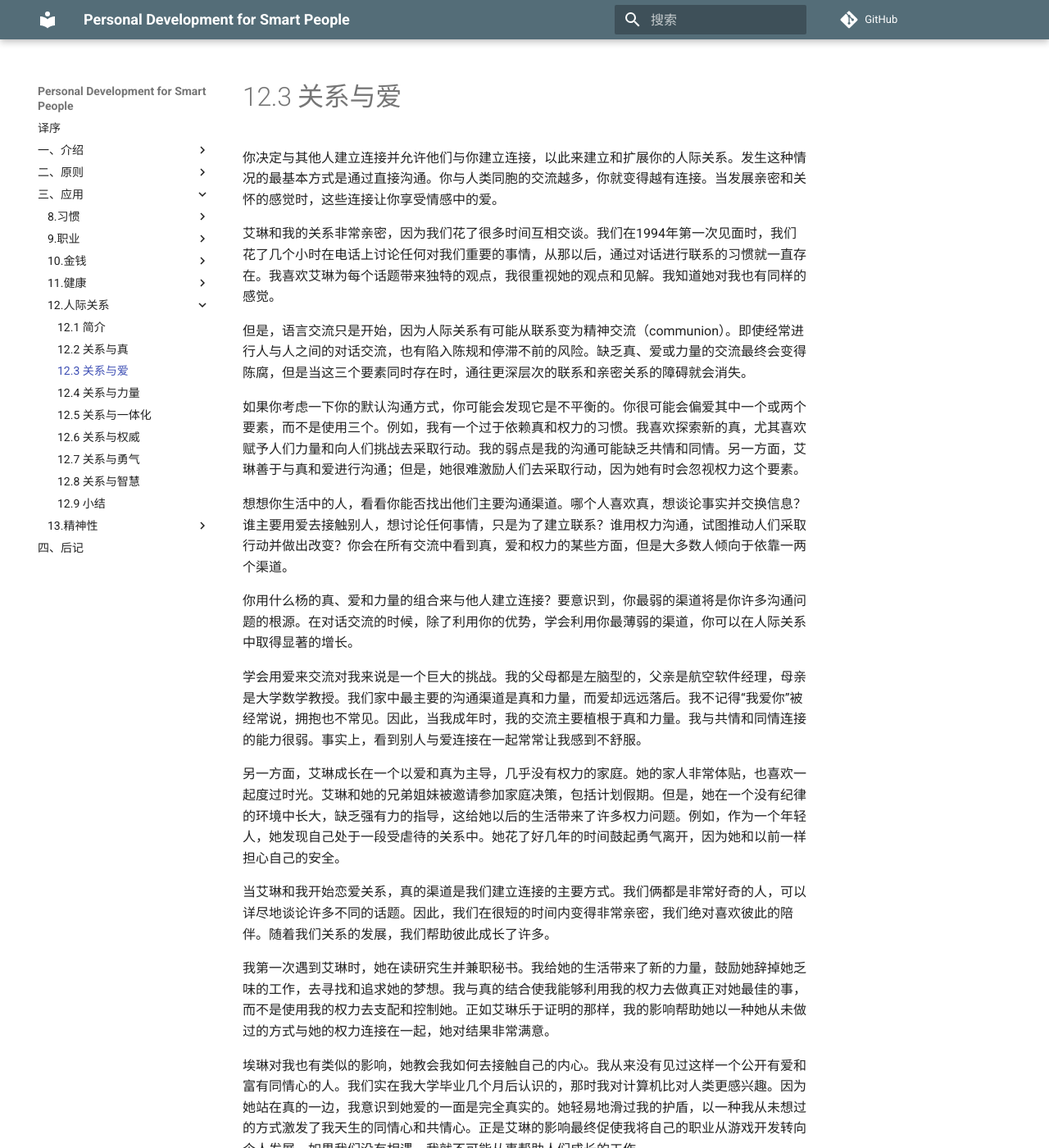
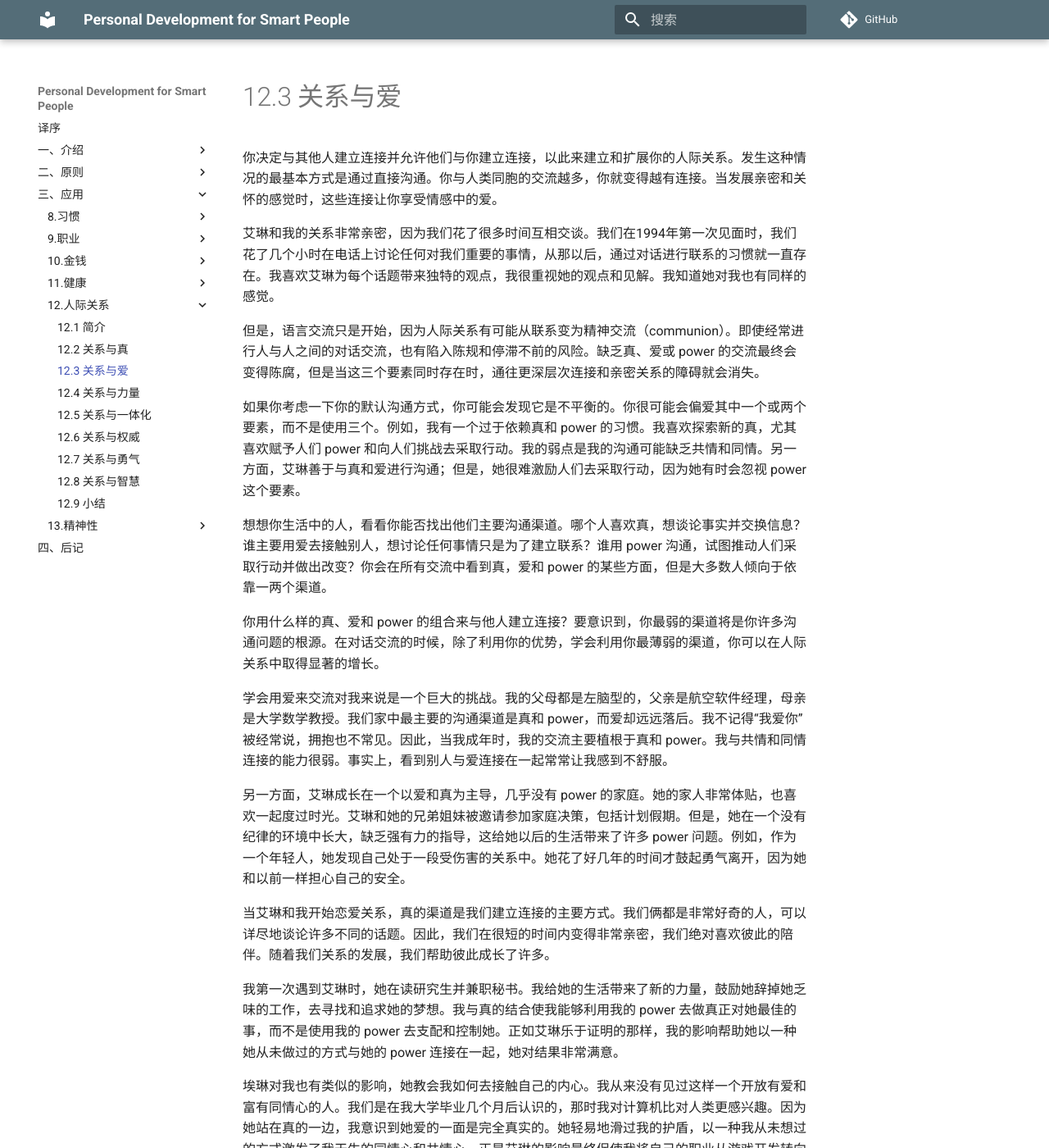
Before and after one commit to wtsnwei/pdsp, an MkDocs documentation site: the page built from docs/3.Application/12.relationships/02.relationships-and-love.md, in a window 1280 px wide and 1400 px high. Shown: the whole window at 82% size. Built offline with MkDocs 1.6.1 and Material for MkDocs 9.7.7, drawn with Linux system fonts in a browser that asks for light colours; comment, search, counter and statistics services are not loaded; some of the changed text lies outside the part shown.

Commit message:
修正语句

```diff
--- a/docs/3.Application/12.relationships/02.relationships-and-love.md
+++ b/docs/3.Application/12.relationships/02.relationships-and-love.md
@@ -7,28 +7,28 @@ date:       2021-03-17
 
 艾琳和我的关系非常亲密，因为我们花了很多时间互相交谈。我们在1994年第一次见面时，我们花了几个小时在电话上讨论任何对我们重要的事情，从那以后，通过对话进行联系的习惯就一直存在。我喜欢艾琳为每个话题带来独特的观点，我很重视她的观点和见解。我知道她对我也有同样的感觉。
 
-但是，语言交流只是开始，因为人际关系有可能从联系变为精神交流（communion）。即使经常进行人与人之间的对话交流，也有陷入陈规和停滞不前的风险。缺乏真、爱或力量的交流最终会变得陈腐，但是当这三个要素同时存在时，通往更深层次的联系和亲密关系的障碍就会消失。
+但是，语言交流只是开始，因为人际关系有可能从联系变为精神交流（communion）。即使经常进行人与人之间的对话交流，也有陷入陈规和停滞不前的风险。缺乏真、爱或 power 的交流最终会变得陈腐，但是当这三个要素同时存在时，通往更深层次连接和亲密关系的障碍就会消失。
 
-如果你考虑一下你的默认沟通方式，你可能会发现它是不平衡的。你很可能会偏爱其中一个或两个要素，而不是使用三个。例如，我有一个过于依赖真和权力的习惯。我喜欢探索新的真，尤其喜欢赋予人们力量和向人们挑战去采取行动。我的弱点是我的沟通可能缺乏共情和同情。另一方面，艾琳善于与真和爱进行沟通；但是，她很难激励人们去采取行动，因为她有时会忽视权力这个要素。
+如果你考虑一下你的默认沟通方式，你可能会发现它是不平衡的。你很可能会偏爱其中一个或两个要素，而不是使用三个。例如，我有一个过于依赖真和 power 的习惯。我喜欢探索新的真，尤其喜欢赋予人们 power 和向人们挑战去采取行动。我的弱点是我的沟通可能缺乏共情和同情。另一方面，艾琳善于与真和爱进行沟通；但是，她很难激励人们去采取行动，因为她有时会忽视 power 这个要素。
 
-想想你生活中的人，看看你能否找出他们主要沟通渠道。哪个人喜欢真，想谈论事实并交换信息？谁主要用爱去接触别人，想讨论任何事情，只是为了建立联系？谁用权力沟通，试图推动人们采取行动并做出改变？你会在所有交流中看到真，爱和权力的某些方面，但是大多数人倾向于依靠一两个渠道。
+想想你生活中的人，看看你能否找出他们主要沟通渠道。哪个人喜欢真，想谈论事实并交换信息？谁主要用爱去接触别人，想讨论任何事情只是为了建立联系？谁用 power 沟通，试图推动人们采取行动并做出改变？你会在所有交流中看到真，爱和 power 的某些方面，但是大多数人倾向于依靠一两个渠道。
 
-你用什么杨的真、爱和力量的组合来与他人建立连接？要意识到，你最弱的渠道将是你许多沟通问题的根源。在对话交流的时候，除了利用你的优势，学会利用你最薄弱的渠道，你可以在人际关系中取得显著的增长。
+你用什么样的真、爱和 power 的组合来与他人建立连接？要意识到，你最弱的渠道将是你许多沟通问题的根源。在对话交流的时候，除了利用你的优势，学会利用你最薄弱的渠道，你可以在人际关系中取得显著的增长。
 
-学会用爱来交流对我来说是一个巨大的挑战。我的父母都是左脑型的，父亲是航空软件经理，母亲是大学数学教授。我们家中最主要的沟通渠道是真和力量，而爱却远远落后。我不记得“我爱你”被经常说，拥抱也不常见。因此，当我成年时，我的交流主要植根于真和力量。我与共情和同情连接的能力很弱。事实上，看到别人与爱连接在一起常常让我感到不舒服。
+学会用爱来交流对我来说是一个巨大的挑战。我的父母都是左脑型的，父亲是航空软件经理，母亲是大学数学教授。我们家中最主要的沟通渠道是真和 power，而爱却远远落后。我不记得“我爱你”被经常说，拥抱也不常见。因此，当我成年时，我的交流主要植根于真和 power。我与共情和同情连接的能力很弱。事实上，看到别人与爱连接在一起常常让我感到不舒服。
 
-另一方面，艾琳成长在一个以爱和真为主导，几乎没有权力的家庭。她的家人非常体贴，也喜欢一起度过时光。艾琳和她的兄弟姐妹被邀请参加家庭决策，包括计划假期。但是，她在一个没有纪律的环境中长大，缺乏强有力的指导，这给她以后的生活带来了许多权力问题。例如，作为一个年轻人，她发现自己处于一段受虐待的关系中。她花了好几年的时间鼓起勇气离开，因为她和以前一样担心自己的安全。
+另一方面，艾琳成长在一个以爱和真为主导，几乎没有 power 的家庭。她的家人非常体贴，也喜欢一起度过时光。艾琳和她的兄弟姐妹被邀请参加家庭决策，包括计划假期。但是，她在一个没有纪律的环境中长大，缺乏强有力的指导，这给她以后的生活带来了许多 power 问题。例如，作为一个年轻人，她发现自己处于一段受伤害的关系中。她花了好几年的时间才鼓起勇气离开，因为她和以前一样担心自己的安全。
 
 当艾琳和我开始恋爱关系，真的渠道是我们建立连接的主要方式。我们俩都是非常好奇的人，可以详尽地谈论许多不同的话题。因此，我们在很短的时间内变得非常亲密，我们绝对喜欢彼此的陪伴。随着我们关系的发展，我们帮助彼此成长了许多。
 
-我第一次遇到艾琳时，她在读研究生并兼职秘书。我给她的生活带来了新的力量，鼓励她辞掉她乏味的工作，去寻找和追求她的梦想。我与真的结合使我能够利用我的权力去做真正对她最佳的事，而不是使用我的权力去支配和控制她。正如艾琳乐于证明的那样，我的影响帮助她以一种她从未做过的方式与她的权力连接在一起，她对结果非常满意。
+我第一次遇到艾琳时，她在读研究生并兼职秘书。我给她的生活带来了新的力量，鼓励她辞掉她乏味的工作，去寻找和追求她的梦想。我与真的结合使我能够利用我的 power 去做真正对她最佳的事，而不是使用我的 power 去支配和控制她。正如艾琳乐于证明的那样，我的影响帮助她以一种她从未做过的方式与她的 power 连接在一起，她对结果非常满意。
 
-埃琳对我也有类似的影响，她教会我如何去接触自己的内心。我从来没有见过这样一个公开有爱和富有同情心的人。我们实在我大学毕业几个月后认识的，那时我对计算机比对人类更感兴趣。因为她站在真的一边，我意识到她爱的一面是完全真实的。她轻易地滑过我的护盾，以一种我从未想过的方式激发了我天生的同情心和共情心。正是艾琳的影响最终促使我将自己的职业从游戏开发转向个人发展。如果我们没有相遇，我就不可能从事帮助人们成长的工作。
+埃琳对我也有类似的影响，她教会我如何去接触自己的内心。我从来没有见过这样一个开放有爱和富有同情心的人。我们是在我大学毕业几个月后认识的，那时我对计算机比对人类更感兴趣。因为她站在真的一边，我意识到她爱的一面是完全真实的。她轻易地滑过我的护盾，以一种我从未想过的方式激发了我天生的同情心和共情心。正是艾琳的影响最终促使我将自己的职业从游戏开发转向个人发展。如果我们没有相遇，我就不可能从事帮助人们成长的工作。
 
-为了进行连接，我们需要基本级别的兼容性。在沟通方式上必须有一些重叠才能形成链接。如果没有足够的重叠，那么紧密的连接就无法生根。为了成长，我们需要在战略上有所差异。否则，我们的连接能力很快就会停滞不前。我们的相似之处让我们走到一起，但是我们的差异帮助我们成长。
+为了进行连接，我们需要基本的相容。在沟通方式上必须有一些重叠才能形成连接。如果没有足够的重叠，那么紧密的连接就无法生根。为了成长，我们需要在战略上有所差异。否则，我们的连接能力很快就会停滞不前。我们的相似之处让我们走到一起，但是我们的差异帮助我们成长。
 
-既然你已经意识到了真、爱和权力的重要性，那么你就可以有意识地引导人际关系的发展，你也可以诊断问题。如果我去找艾琳，告诉她我感到断开连接了，那她的脸就会变亮，因为她知道她能帮助我。当她来找我，让我帮她设定新的方向或决定她接下来应该专注于哪些项目时，也会发生同样的事情。这些努力不仅帮助我们个人成长；它们也加深了我们的亲密连接。
+既然你已经意识到了真、爱和 power 的重要性，那么你就可以有意识地引导人际关系的发展，你也可以诊断问题。如果我去找艾琳，告诉她我感到断开连接了，那她的脸就会变亮，因为她知道她能帮助我。当她来找我，让我帮她设定新的方向或决定她接下来应该专注于哪些项目时，也会发生同样的事情。这些努力不仅帮助我们个人成长；它们也加深了我们的亲密连接。
 
-如果你现在处于恋爱关系中，你能确定你们主要相容的领域吗？你会连接真实、分享信息、相互学习吗？你会连接爱、表达爱意、享受彼此的陪伴吗？还是你会连接权力、相互鼓励和相互支持对方来实现你们的梦想？虽然这三种策略都可能在某种程度上存在，但是哪种策略占主导地位呢？
+如果你现在处于恋爱关系中，你能确定你们主要相容的领域吗？你会连接真实、分享信息、相互学习吗？你会连接爱、表达爱意、享受彼此的陪伴吗？还是你会连接 power、相互鼓励和相互支持对方来实现你们的梦想？虽然这三种策略都可能在某种程度上存在，但是哪种策略占主导地位呢？
 
-这里的实际应用是，当你知道你们的主要连接策略时，你就可以有意识地使用它来重新获得你们之间的亲密感。同样的，你也可以利用自己的差异有意识地帮助彼此成长。通过我们的人际关系，我们可以有意识地增加与真、爱和权力的契合度。
+这里的实际应用是，当你知道你们的主要连接策略时，你就可以有意识地使用它来重新获得你们之间的亲密感。同样的，你也可以利用自己的差异有意识地帮助彼此成长。通过我们的人际关系，我们可以有意识地增加与真、爱和 power 的一致性。
```
